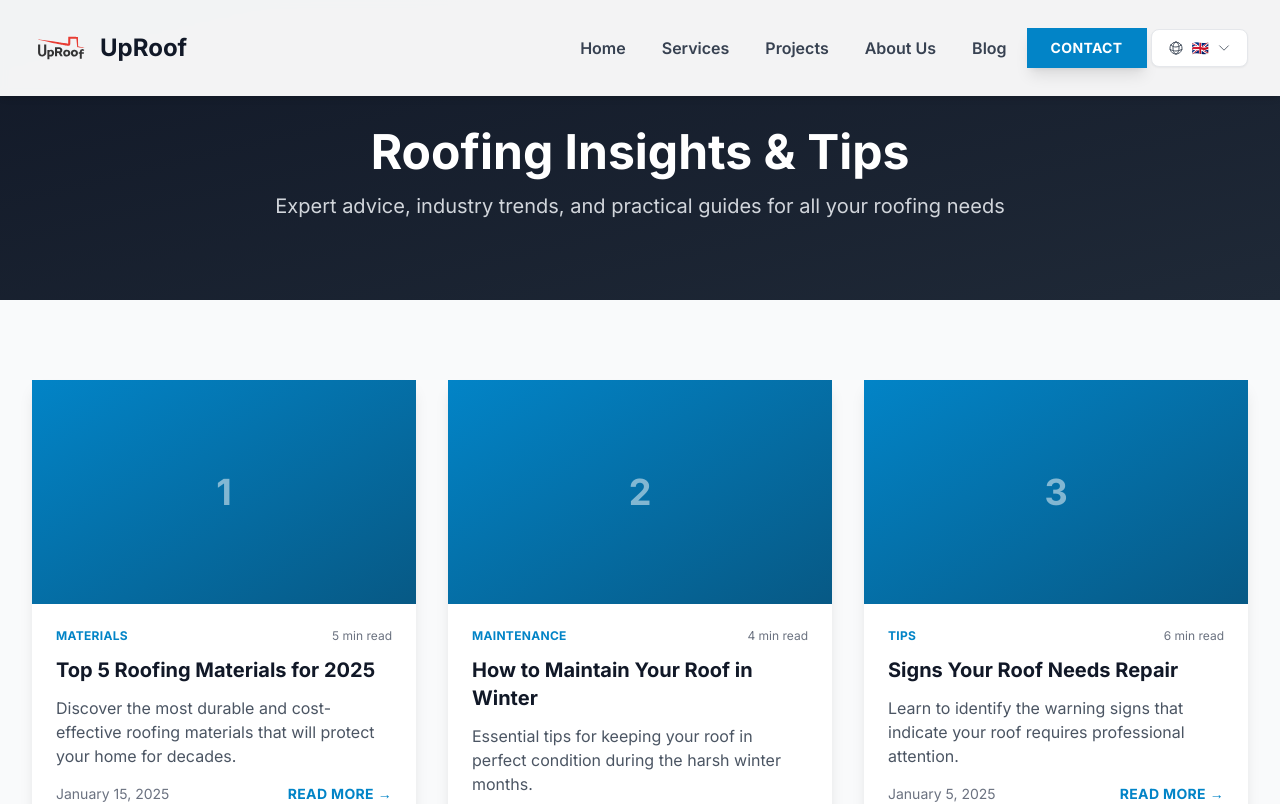
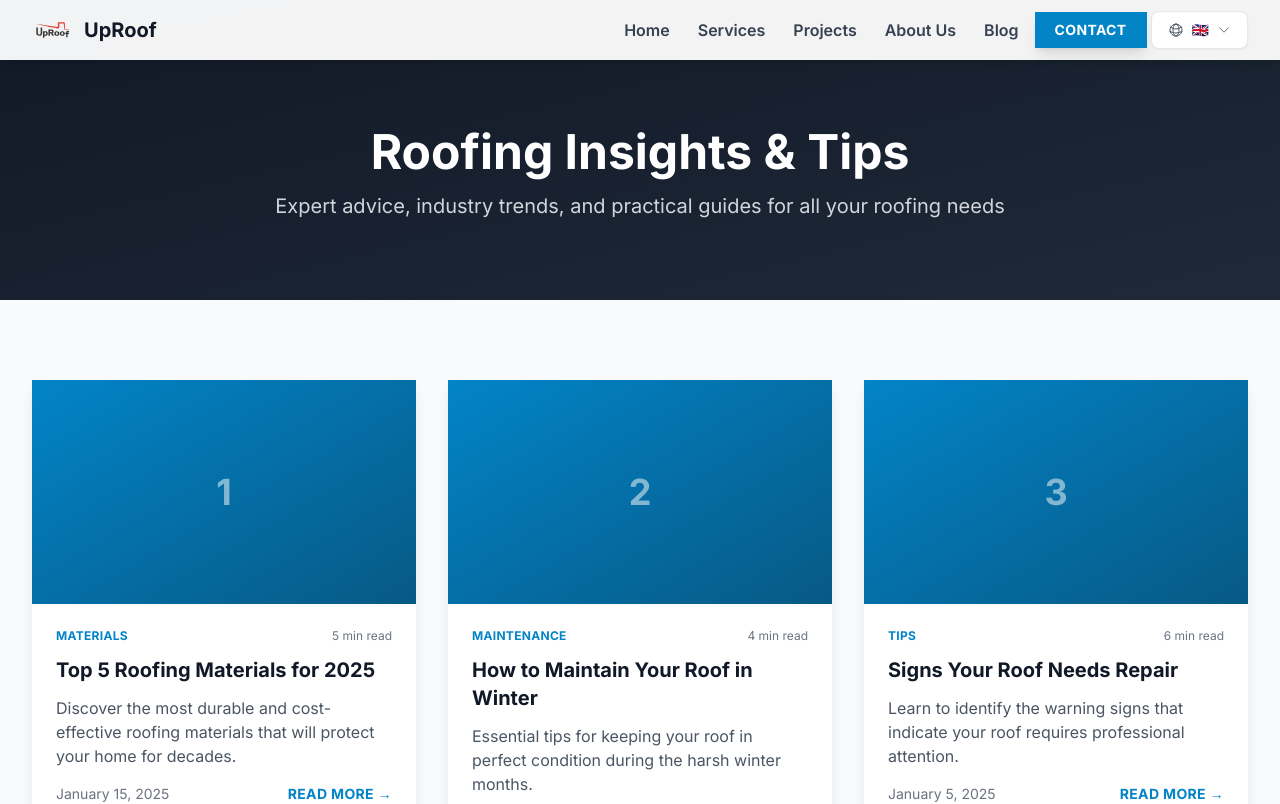
Before and after one commit to MohsinMir-13/UpRoof, a Next.js app: page /en/blog in a window 1280 px wide. Shown: the top 804 px of the page. Built offline with nearby package versions, Linux system fonts and the light colour scheme.

Commit message:
ui: reduce header height by 40% - smaller padding and logo size for more compact navigation

```diff
--- a/components/Header.tsx
+++ b/components/Header.tsx
@@ -28,24 +28,24 @@ export default function Header({showText = true, largeLogo = false}: HeaderProps
 
   return (
     <header className={`fixed w-full z-50 transition-all duration-300 ${
-      scrolled ? 'bg-white shadow-2xl py-3' : 'bg-white/95 backdrop-blur-sm shadow-md py-5'
+      scrolled ? 'bg-white shadow-2xl py-1.5' : 'bg-white/95 backdrop-blur-sm shadow-md py-2.5'
     }`}>
       <nav className="mx-auto max-w-7xl px-4 sm:px-6 lg:px-8">
         <div className="flex items-center justify-between">
           {/* Logo */}
           <div className="flex-shrink-0">
             <Link href="/" className="flex items-center gap-3 group">
-              <div className={`relative ${largeLogo ? 'h-16 w-16' : 'h-14 w-14'} transform group-hover:scale-110 group-hover:rotate-3 transition-all duration-300`}>
+              <div className={`relative ${largeLogo ? 'h-12 w-12' : 'h-10 w-10'} transform group-hover:scale-110 group-hover:rotate-3 transition-all duration-300`}>
                 <Image
                   src="/logo.svg"
                   alt="UpRoof logo"
                   fill
-                  sizes={largeLogo ? '64px' : '56px'}
+                  sizes={largeLogo ? '48px' : '40px'}
                   className="object-contain"
                 />
               </div>
               {showText && (
-                <span className="text-2xl font-bold text-gray-900 group-hover:text-primary-600 transition-colors duration-300">
+                <span className="text-xl font-bold text-gray-900 group-hover:text-primary-600 transition-colors duration-300">
                   UpRoof
                 </span>
               )}
@@ -54,30 +54,30 @@ export default function Header({showText = true, largeLogo = false}: HeaderProps
 
           {/* Desktop Navigation */}
           <div className="hidden md:flex md:items-center md:space-x-1">
-            <Link href="/" className="px-4 py-2 text-gray-700 hover:text-primary-600 transition-colors font-semibold relative group">
+            <Link href="/" className="px-3 py-1.5 text-gray-700 hover:text-primary-600 transition-colors font-semibold relative group">
               {t('home')}
               <span className="absolute bottom-0 left-0 w-0 h-0.5 bg-primary-600 group-hover:w-full transition-all duration-300"></span>
             </Link>
-            <Link href="/services" className="px-4 py-2 text-gray-700 hover:text-primary-600 transition-colors font-semibold relative group">
+            <Link href="/services" className="px-3 py-1.5 text-gray-700 hover:text-primary-600 transition-colors font-semibold relative group">
               {t('services')}
               <span className="absolute bottom-0 left-0 w-0 h-0.5 bg-primary-600 group-hover:w-full transition-all duration-300"></span>
             </Link>
-            <Link href="/projects" className="px-4 py-2 text-gray-700 hover:text-primary-600 transition-colors font-semibold relative group">
+            <Link href="/projects" className="px-3 py-1.5 text-gray-700 hover:text-primary-600 transition-colors font-semibold relative group">
               {t('projects')}
               <span className="absolute bottom-0 left-0 w-0 h-0.5 bg-primary-600 group-hover:w-full transition-all duration-300"></span>
             </Link>
-            <Link href="/about" className="px-4 py-2 text-gray-700 hover:text-primary-600 transition-colors font-semibold relative group">
+            <Link href="/about" className="px-3 py-1.5 text-gray-700 hover:text-primary-600 transition-colors font-semibold relative group">
               {t('about')}
               <span className="absolute bottom-0 left-0 w-0 h-0.5 bg-primary-600 group-hover:w-full transition-all duration-300"></span>
             </Link>
-            <Link href="/blog" className="px-4 py-2 text-gray-700 hover:text-primary-600 transition-colors font-semibold relative group">
+            <Link href="/blog" className="px-3 py-1.5 text-gray-700 hover:text-primary-600 transition-colors font-semibold relative group">
               {t('blog') || 'Blog'}
               <span className="absolute bottom-0 left-0 w-0 h-0.5 bg-primary-600 group-hover:w-full transition-all duration-300"></span>
             </Link>
-            <Link href="/contact" className="ml-4 px-6 py-2.5 bg-primary-600 text-white font-bold hover:bg-primary-700 transition-all shadow-lg hover:shadow-xl transform hover:scale-105 uppercase tracking-wide text-sm">
+            <Link href="/contact" className="ml-3 px-5 py-2 bg-primary-600 text-white font-bold hover:bg-primary-700 transition-all shadow-lg hover:shadow-xl transform hover:scale-105 uppercase tracking-wide text-sm">
               {t('contact')}
             </Link>
-            <div className="ml-4">
+            <div className="ml-3">
               <LanguageSwitcher />
             </div>
           </div>
```
